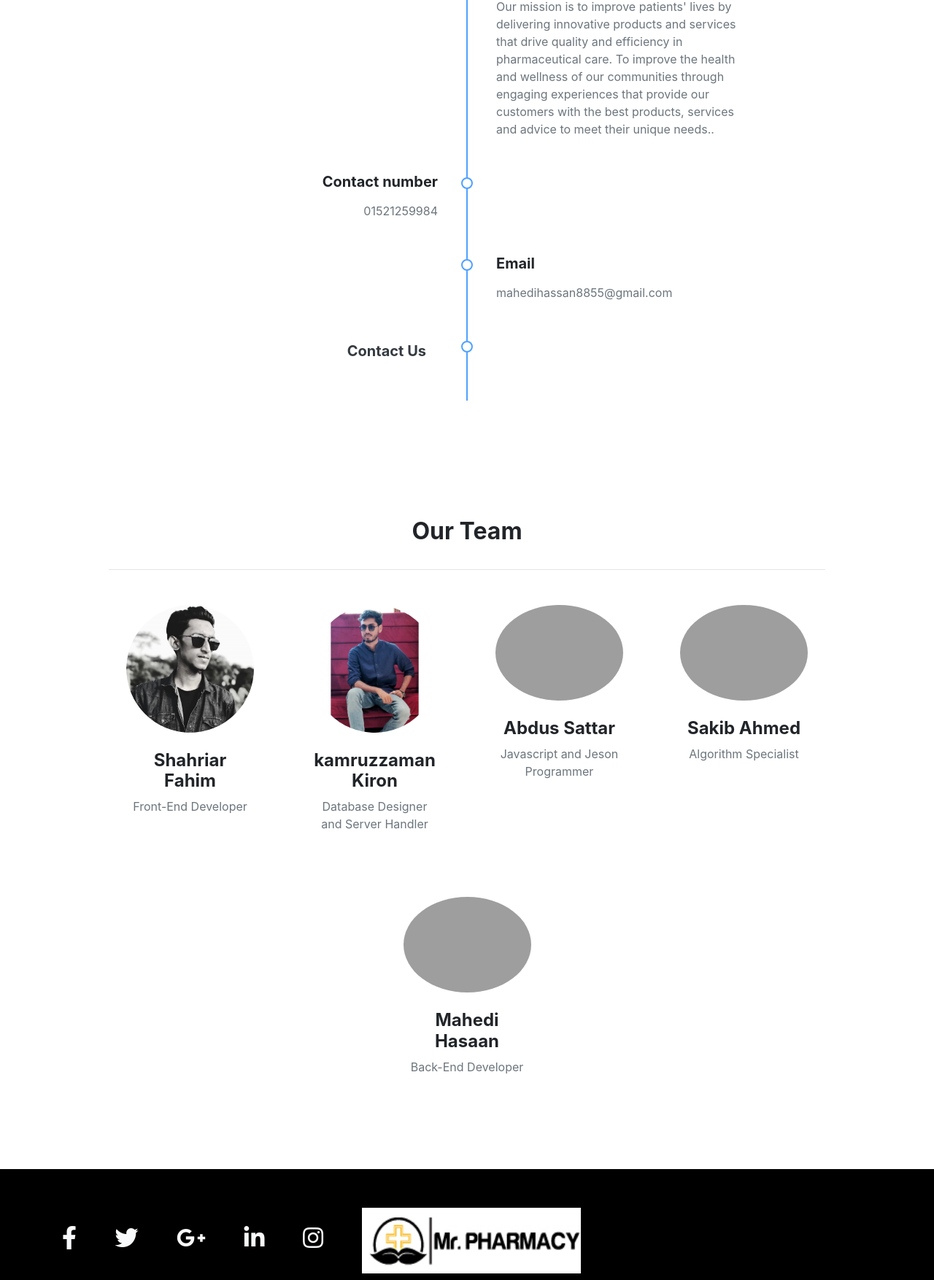
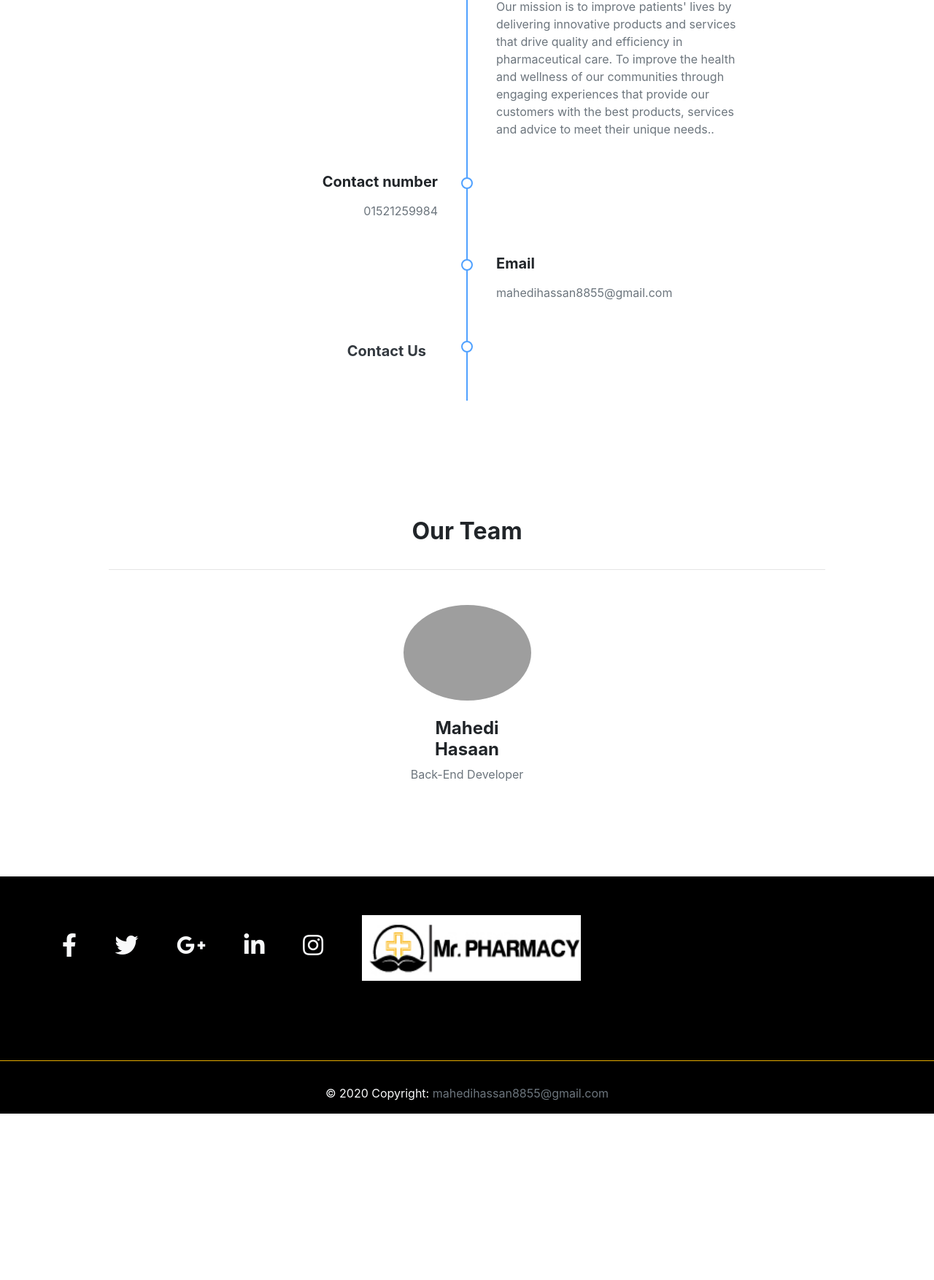
Before and after one commit to Mahedihasan8855/E-com-using-Python-Django-, a Django app: page /shop/about/ in a window 1280 px wide. Shown: the part 1445-3199 px from the top of the page at 73% size. After the commit the page ends 2971 px from the top, so only its background shows below. Run offline with Django 3.2, Linux system fonts and the light colour scheme; data comes from the database, SQL or seed files in the repository; both versions use the stored data as it was after the commit; some libraries are stand-ins or nearby versions; grey boxes are pictures that could not be loaded.

Commit message:
about html  html edited

```diff
--- a/mahedi/shop/templates/shop/about.html
+++ b/mahedi/shop/templates/shop/about.html
@@ -183,78 +183,10 @@
     <h2 class="text-center mx-auto font-weight-bold mb-4 pb-2">Our Team</h2>
     <hr class="w-header my-4">
     <div class="row d-flex justify-content-center">
-      <div class="col-lg-3 col-md-4 col-sm-6 mb-4">
-        <div class="p-4">
-          <div
-            class="avatar w-100 white d-flex justify-content-center align-items-center"
-          >
-            <img
-              src="{{setting.team1.url}}"
-              class="img-fluid rounded-circle z-depth-1"
-            />
-          </div>
-          <div class="text-center mt-3">
-            <h4 class="font-weight-bold pt-2">Shahriar Fahim</h4>
-            <p class="text-muted">
-              Front-End Developer
-            </p>
-          </div>
-        </div>
-      </div>
-      <div class="col-lg-3 col-md-4 col-sm-6 mb-4">
-        <div class="p-4">
-          <div
-            class="avatar w-100 white d-flex justify-content-center align-items-center"
-          >
-            <img
-              src="{{setting.team2.url}}"
-              class="img-fluid rounded-circle z-depth-1"
-            />
-          </div>
-          <div class="text-center mt-3">
-            <h4 class="font-weight-bold pt-2">kamruzzaman Kiron</h4>
-            <p class="text-muted">
-              Database Designer and Server Handler
-            </p>
-          </div>
-        </div>
-      </div>
-      <div class="col-lg-3 col-md-4 col-sm-6 mb-4">
-        <div class="p-4">
-          <div
-            class="avatar w-100 white d-flex justify-content-center align-items-center"
-          >
-            <img
-              src="{{setting.team3.url}}"
-              class="img-fluid rounded-circle z-depth-1"
-            />
-          </div>
-          <div class="text-center mt-3">
-            <h4 class="font-weight-bold pt-2">Abdus Sattar</h4>
-            <p class="text-muted">
-              Javascript and Jeson Programmer
-            </p>
-          </div>
-        </div>
-      </div>
-      <div class="col-lg-3 col-md-4 col-sm-6 mb-4">
-        <div class="p-4">
-          <div
-            class="avatar w-100 white d-flex justify-content-center align-items-center"
-          >
-            <img
-              src="{{setting.team4.url}}"
-              class="img-fluid rounded-circle z-depth-1"
-            />
-          </div>
-          <div class="text-center mt-3">
-            <h4 class="font-weight-bold pt-2">Sakib Ahmed</h4>
-            <p class="text-muted">
-              Algorithm Specialist
-            </p>
-          </div>
-        </div>
-      </div>
+
+
+
+
       <div class="col-lg-3 col-md-4 col-sm-6 mb-4">
         <div class="p-4">
           <div
```
Also changed, not shown: mahedi/db.sqlite3.
